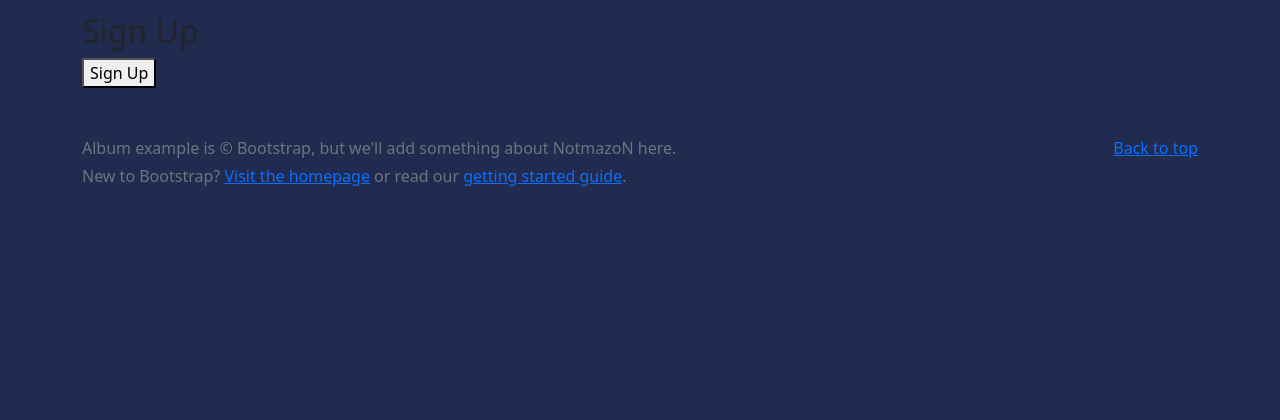
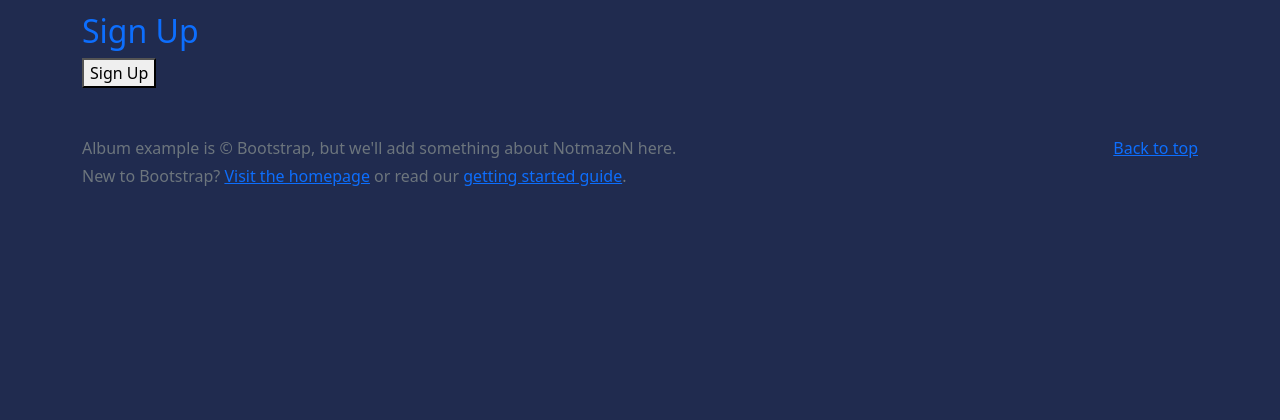
Before and after one commit to copyrightissue/NotmazoN, a Django app: template templates/registration/signup.html in a window 1280 px wide. Shown: the part 347-767 px from the top of the page. Run offline with Django 3.2, Linux system fonts and the light colour scheme; the template is opened without the code that fills it, so the values that code supplies are empty.

Commit message:
fixing text

```diff
--- a/templates/registration/signup.html
+++ b/templates/registration/signup.html
@@ -4,9 +4,11 @@
 {% block title %}Sign Up{% endblock title %}
 
 {% block content %}
-<h2>Sign Up</h2>
+<h2 class="text-primary">Sign Up</h2>
+<div class="text-light">
 <form method='post'>{% csrf_token %}
     {{ form.as_p }}
     <button class='' type='submit'>Sign Up</button>
 </form>
+</div>
 {% endblock content %}
```
